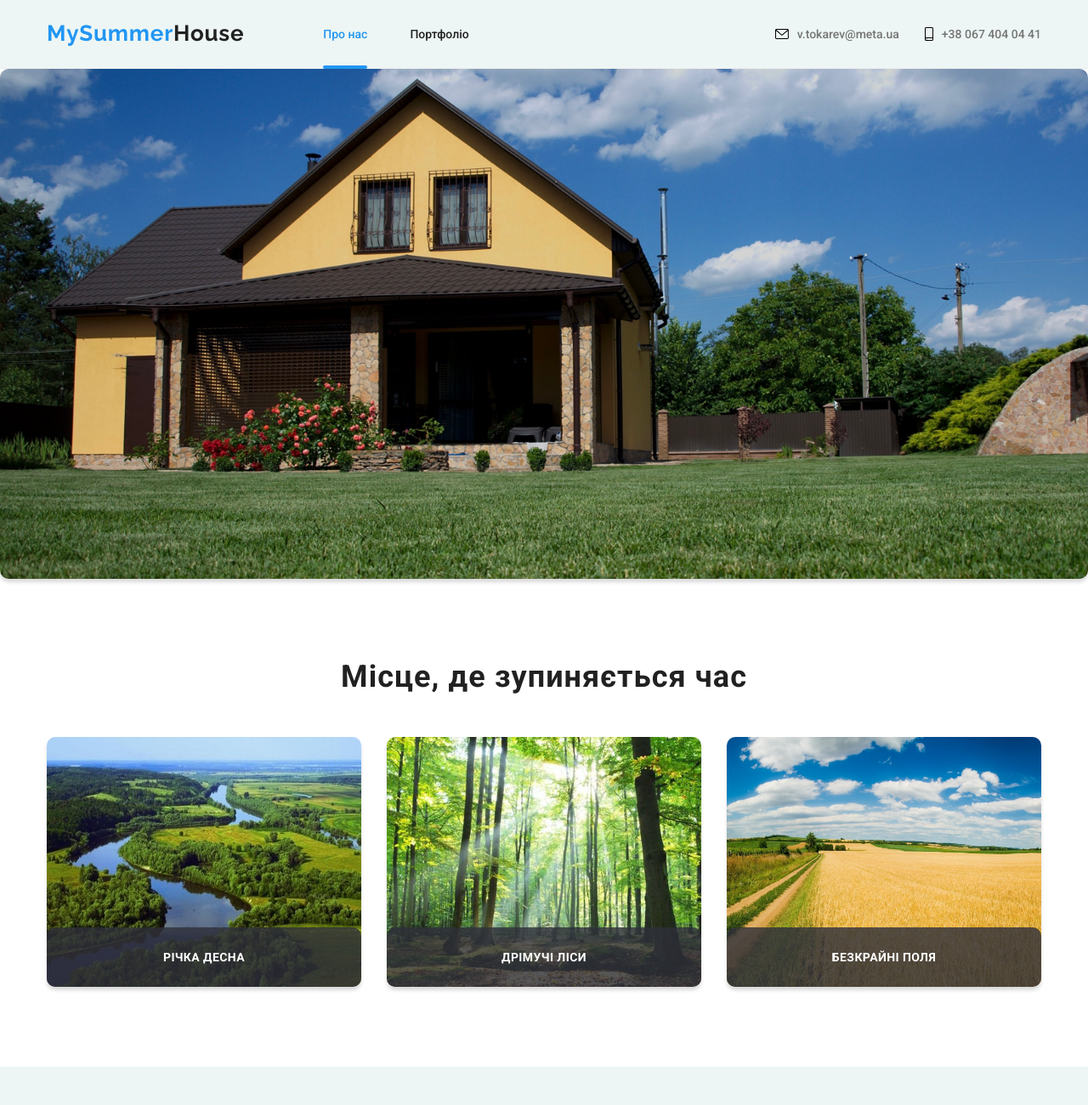
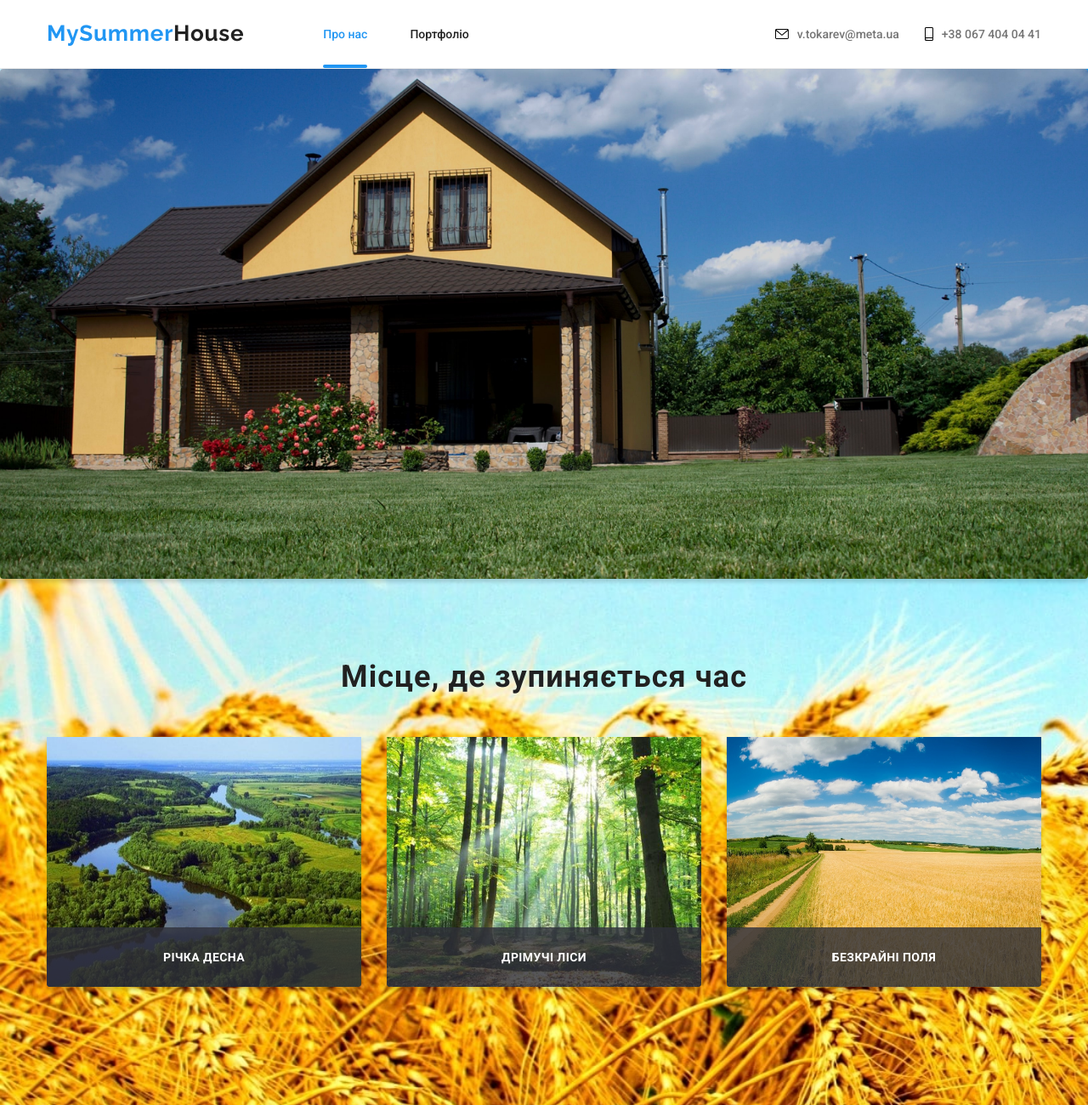
Before and after one commit to Vitalii-Tokariev/my-summer-house, a plain HTML site: page index.html in a window 1280 px wide. Shown: the top 1300 px of the page at 85% size. Drawn offline with Linux system fonts and the light colour scheme.

```diff
--- a/sass/base/_common.scss
+++ b/sass/base/_common.scss
@@ -5,10 +5,14 @@ body {
   font-family: "Roboto", sans-serif;
 }
 
+main {
+  background-image: url(../images/ukr-prapor.jpg);
+  background-size: cover;
+}
 img {
   display: block;
   max-width: 100%;
-  border-radius: 10px;
+  border-radius: 0px 0px 4px 4px;
   box-shadow: 0px 4px 4px rgba(0, 0, 0, 0.15);
   /*height: auto;*/
 }
@@ -31,9 +35,9 @@ ol {
 }
 .section {
   padding: 94px 0;
-  &.about {
-    background-color: rgb(237, 246, 244);
-  }
+  /*&.about {
+    background-color: rgb(197, 223, 197);
+  }*/
   &.footer {
     background: rgb(46, 90, 78);
     padding-top: 60px;
--- a/sass/components/_about.scss
+++ b/sass/components/_about.scss
@@ -70,7 +70,7 @@
   letter-spacing: 0.03em;
   text-transform: uppercase;
   background: rgba(47, 48, 58, 0.8);
-  border-radius: 10px;
+  border-radius: 0px 0px 4px 4px;
   bottom: 0;
   width: 100%;
   height: 70px;
--- a/sass/layout/_header.scss
+++ b/sass/layout/_header.scss
@@ -1,6 +1,6 @@
 .header {
   border-bottom: 1px solid #ececec;
-  background-color: rgb(237, 246, 244);
+  background-color: #ffffff;
 }
 .header-container {
   display: flex;
@@ -39,7 +39,7 @@
   background-color: var(--blue-color);
   border-radius: 2px;
   left: 0;
-  bottom: -1px;
+  bottom: 0px;
 }
 .current {
   color: var(--blue-color);
--- a/sass/layout/_hero.scss
+++ b/sass/layout/_hero.scss
@@ -1,7 +1,7 @@
 .hero {
   padding: 200px 0;
   background-color: var(--background-color-hero);
-  border-radius: 10px;
+  border-radius: 4px;
   box-shadow: 0px 4px 4px rgba(0, 0, 0, 0.15);
   text-align: center;
   max-width: 1600px;
```
Also changed, not shown: css/main.css, css/main.min.css, images/ukr-prapor.jpg (added), 2 other files.
